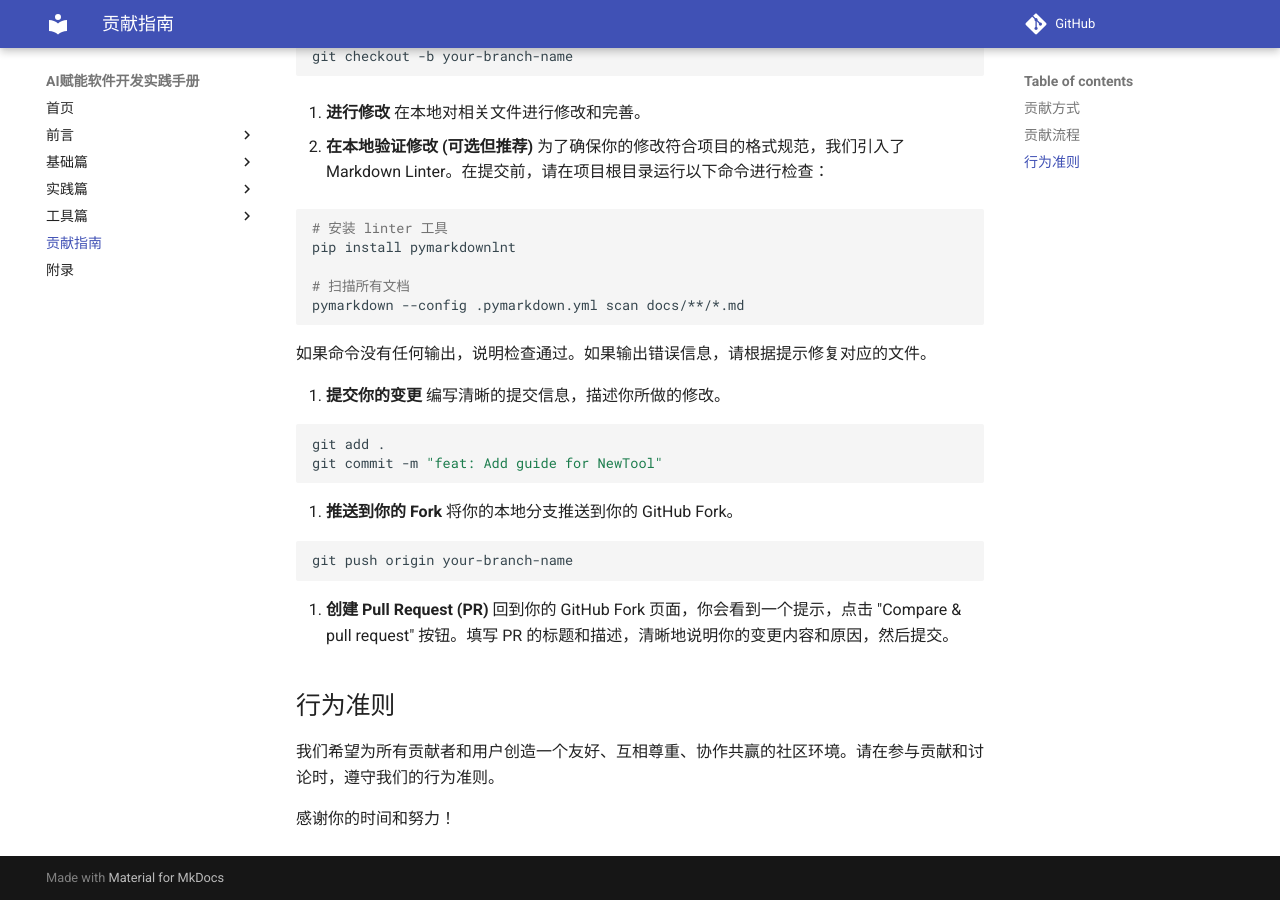
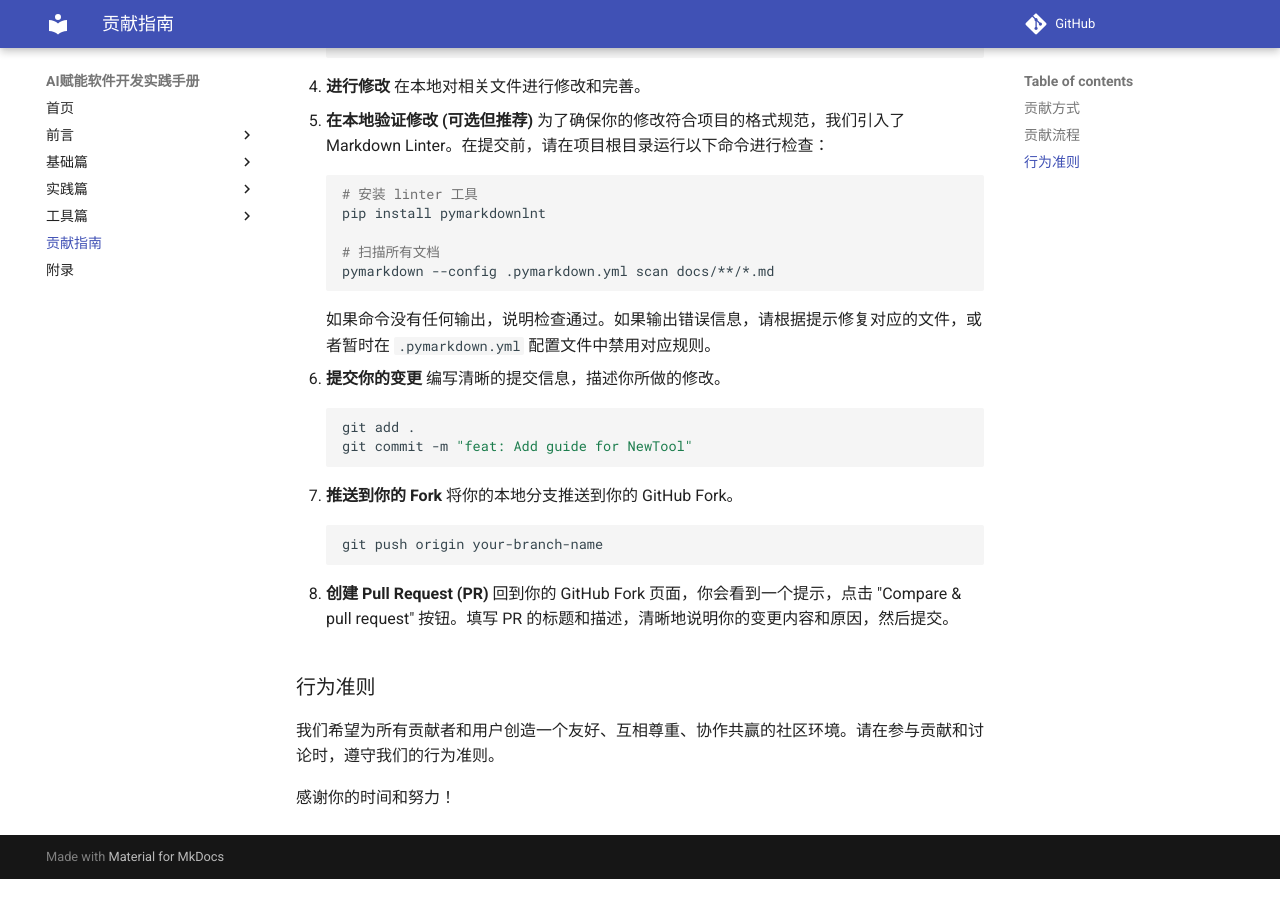
Before and after one commit to havvk/awesome-ai-development, an MkDocs documentation site: the page built from docs/04-Contributing/README.md, in a window 1280 px wide and 900 px high, scrolled down 1103 px. Built offline with MkDocs 1.6.1 and Material for MkDocs 9.7.7, drawn with Linux system fonts in a browser that asks for light colours; comment, search, counter and statistics services are not loaded; after the commit the page ends 1982 px from its top, so only the background shows below that.

Commit message:
feat: Add Markdown linter with relaxed rules
- Implements a Markdown linter to establish a baseline for quality control.
- Configures the linter with a relaxed ruleset to ensure initial CI success.
- Updates the contributing guide with instructions for local validation.
- Reverts previous formatting changes to maintain original document structure.

````diff
--- a/docs/04-Contributing/README.md
+++ b/docs/04-Contributing/README.md
@@ -2,83 +2,77 @@
 
 我们热烈欢迎并感谢每一位愿意为 `awesome-ai-development` 手册做出贡献的朋友！这是一个由社区驱动的项目，您的每一次贡献都能让它变得更好。
 
-## 贡献方式
+### 贡献方式
 
 你可以通过多种方式为项目做出贡献，包括但不限于：
 
-1. **修正错误：**
-   * 修正拼写、语法或格式错误。
-   * 修正事实性错误或过时的信息。
-   * 修复损坏的链接。
+1.  **修正错误：**
+    *   修正拼写、语法或格式错误。
+    *   修正事实性错误或过时的信息。
+    *   修复损坏的链接。
 
-2. **补充内容：**
-   * 为你熟悉的 AI 工具添加新的章节或更详细的介绍。
-   * 在现有章节中，补充新的使用技巧、代码示例或最佳实践。
-   * 分享你在实际工作中应用 AI 的新场景和成功案例。
+2.  **补充内容：**
+    *   为你熟悉的 AI 工具添加新的章节或更详细的介绍。
+    *   在现有章节中，补充新的使用技巧、代码示例或最佳实践。
+    *   分享你在实际工作中应用 AI 的新场景和成功案例。
 
-3. **提出建议：**
-   * 通过创建 [Issue](https://github.com/your-username/awesome-ai-development/issues) 来提出你对改进手册内容或结构的建议。
-   * 讨论某个工具的优缺点，或者提出一个值得被收录的新工具。
+3.  **提出建议：**
+    *   通过创建 [Issue](https://github.com/your-username/awesome-ai-development/issues) 来提出你对改进手册内容或结构的建议。
+    *   讨论某个工具的优缺点，或者提出一个值得被收录的新工具。
 
-4. **翻译和本地化：**
-   * 我们鼓励将本手册翻译成其他语言，让更多地区的开发者受益。
+4.  **翻译和本地化：**
+    *   我们鼓励将本手册翻译成其他语言，让更多地区的开发者受益。
 
-## 贡献流程
+### 贡献流程
 
 我们遵循标准的 GitHub Fork & Pull Request 工作流。
 
-1. **Fork 仓库**
-   点击仓库主页右上角的 "Fork" 按钮，将本仓库复刻到你自己的 GitHub 账户下。
+1.  **Fork 仓库**
+    点击仓库主页右上角的 "Fork" 按钮，将本仓库复刻到你自己的 GitHub 账户下。
 
-2. **Clone 你的 Fork**
-   将你复刻的仓库克隆到你的本地电脑：
+2.  **Clone 你的 Fork**
+    将你复刻的仓库克隆到你的本地电脑：
+    ```bash
+    git clone https://github.com/YOUR-USERNAME/awesome-ai-development.git
+    ```
 
-   ```bash
-   git clone https://github.com/YOUR-USERNAME/awesome-ai-development.git
-   ```
+3.  **创建新分支**
+    在进行任何修改之前，请务必创建一个新的分支。分支命名应能简要描述你的修改内容，例如 `fix/typo-in-readme` 或 `feat/add-new-tool-guide`。
+    ```bash
+    git checkout -b your-branch-name
+    ```
 
-3. **创建新分支**
-   在进行任何修改之前，请务必创建一个新的分支。分支命名应能简要描述你的修改内容，例如 `fix/typo-in-readme` 或 `feat/add-new-tool-guide`。
+4.  **进行修改**
+    在本地对相关文件进行修改和完善。
 
-   ```bash
-   git checkout -b your-branch-name
-   ```
+5.  **在本地验证修改 (可选但推荐)**
+    为了确保你的修改符合项目的格式规范，我们引入了 Markdown Linter。在提交前，请在项目根目录运行以下命令进行检查：
+    ```bash
+    # 安装 linter 工具
+    pip install pymarkdownlnt
 
-4. **进行修改**
-   在本地对相关文件进行修改和完善。
+    # 扫描所有文档
+    pymarkdown --config .pymarkdown.yml scan docs/**/*.md
+    ```
+    如果命令没有任何输出，说明检查通过。如果输出错误信息，请根据提示修复对应的文件，或者暂时在 `.pymarkdown.yml` 配置文件中禁用对应规则。
 
-5. **在本地验证修改 (可选但推荐)**
-   为了确保你的修改符合项目的格式规范，我们引入了 Markdown Linter。在提交前，请在项目根目录运行以下命令进行检查：
+6.  **提交你的变更**
+    编写清晰的提交信息，描述你所做的修改。
+    ```bash
+    git add .
+    git commit -m "feat: Add guide for NewTool"
+    ```
 
-   ```bash
-   # 安装 linter 工具
-   pip install pymarkdownlnt
+6.  **推送到你的 Fork**
+    将你的本地分支推送到你的 GitHub Fork。
+    ```bash
+    git push origin your-branch-name
+    ```
 
-   # 扫描所有文档
-   pymarkdown --config .pymarkdown.yml scan docs/**/*.md
-   ```
+7.  **创建 Pull Request (PR)**
+    回到你的 GitHub Fork 页面，你会看到一个提示，点击 "Compare & pull request" 按钮。填写 PR 的标题和描述，清晰地说明你的变更内容和原因，然后提交。
 
-   如果命令没有任何输出，说明检查通过。如果输出错误信息，请根据提示修复对应的文件。
-
-6. **提交你的变更**
-   编写清晰的提交信息，描述你所做的修改。
-
-   ```bash
-   git add .
-   git commit -m "feat: Add guide for NewTool"
-   ```
-
-7. **推送到你的 Fork**
-   将你的本地分支推送到你的 GitHub Fork。
-
-   ```bash
-   git push origin your-branch-name
-   ```
-
-8. **创建 Pull Request (PR)**
-   回到你的 GitHub Fork 页面，你会看到一个提示，点击 "Compare & pull request" 按钮。填写 PR 的标题和描述，清晰地说明你的变更内容和原因，然后提交。
-
-## 行为准则
+### 行为准则
 
 我们希望为所有贡献者和用户创造一个友好、互相尊重、协作共赢的社区环境。请在参与贡献和讨论时，遵守我们的行为准则。
 
````
Also changed, not shown: .pymarkdown.yml (+35 -0 lines), README.md (+0 -28 lines), docs/00-Introduction/00-what-is-ai-empowered-development.md (+26 -26 lines), docs/00-Introduction/01-who-is-this-for.md (+12 -18 lines), docs/03-Tooling/00-ai-tool-index.md (+7 -7 lines), docs/03-Tooling/01-local-deployment.md (+32 -34 lines), docs/05-Appendix/README.md (+13 -13 lines).
